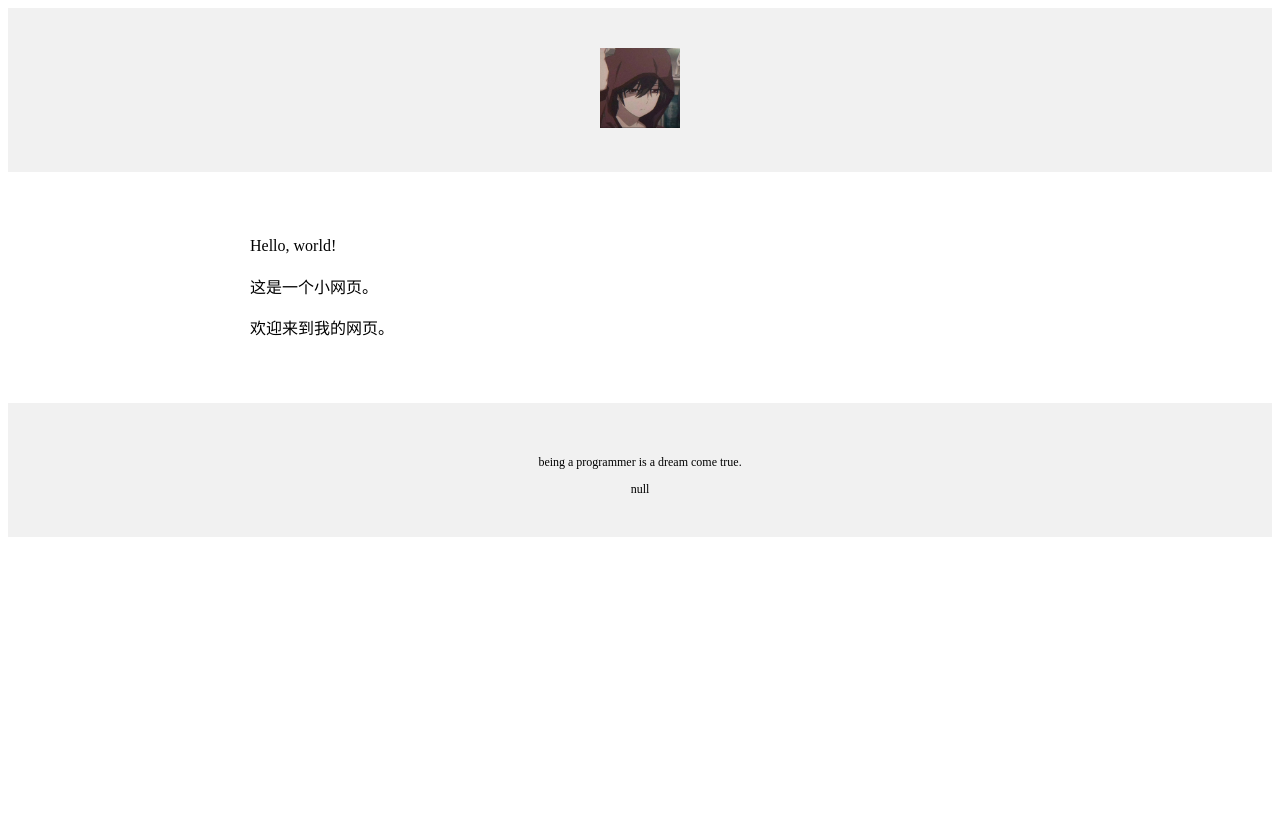
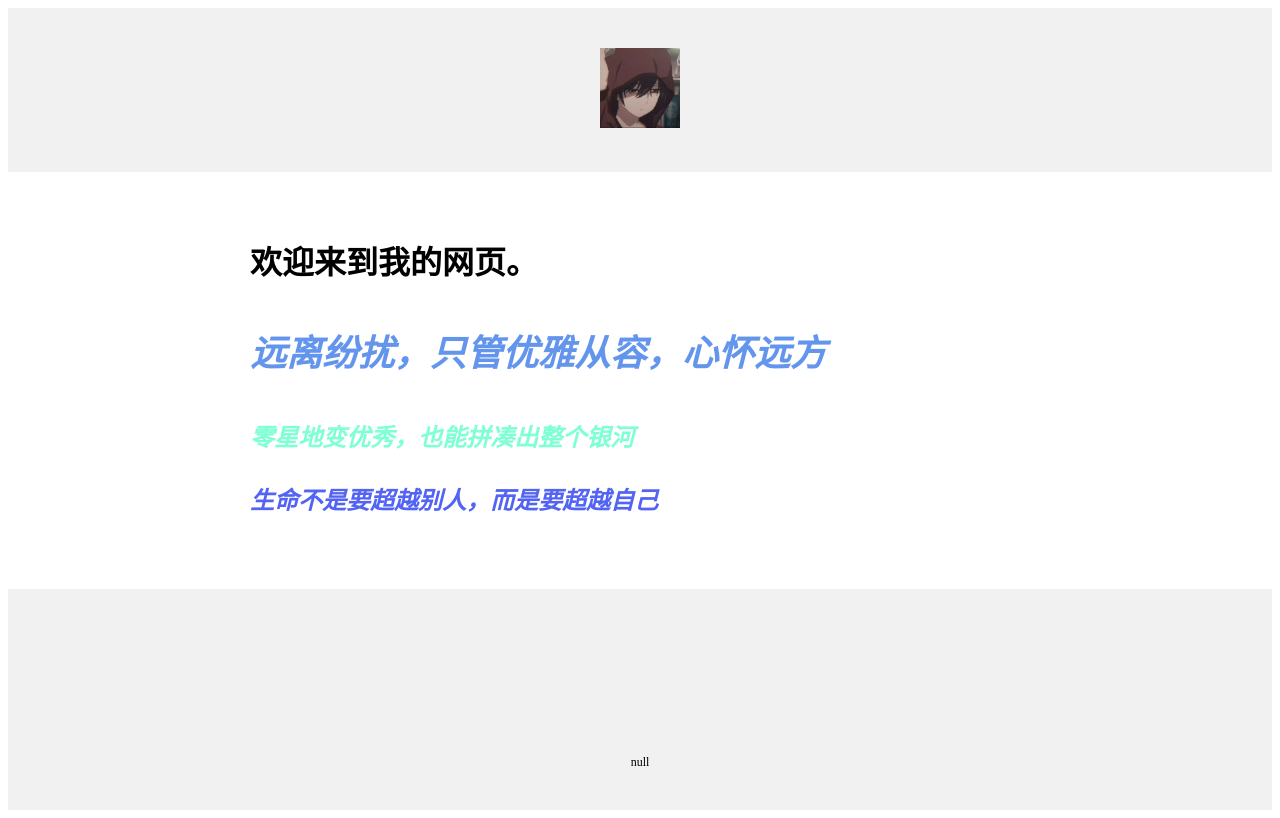
Before and after one commit to htllty/webset, a plain HTML site: page index.html in a window 1280 px wide. Drawn offline with Linux system fonts and the light colour scheme.

Commit message:
Update index.html

```diff
--- a/index.html
+++ b/index.html
@@ -4,7 +4,28 @@
     <meta charset='utf-8'>
     <meta http-equiv='X-UA-Compatible' content='IE=edge'>
     <title>Page Title</title>
-    <meta name='viewport' content='width=device-width, initial-scale=1'>
+    <meta name='index page' content='width=device-width, initial-scale=1'>
+    <style>
+        p{
+            margin: 10;
+            padding: 10;
+            color :#f1f1f1;
+
+            font-size: 24px;
+            font-style: italic;
+        }
+        #sin{
+            background-color: #f1f1f1;
+            text-align: center;
+            padding: 40px;
+        }
+        .sin{
+            background-color: #f1f1f1;
+            text-align: center;
+            padding: 40px;
+        }
+    </style>
+
 </head>
 <body>
     <div style="background-color: #f1f1f1;
@@ -18,17 +39,31 @@
     padding: 15px;
     line-height: 1.6;
 ">
-    <p>Hello, world!</p>
-    <p>这是一个小网页。</p>
-    <p>欢迎来到我的网页。</p>
+    <h1>欢迎来到我的网页。</h1>
+    <p style="color: cornflowerblue;
+    font-size: 36px;
+    font-style: italic;
+    "><b>远离纷扰，只管优雅从容，心怀远方</b></p>
+    <p style="color: aquamarine;
+    font-size: 24px;
+    font-style: italic;
+    "><b>零星地变优秀，也能拼凑出整个银河</b></p>
+    <p style="color: rgb(83, 99, 244);
+    font-size: 24px;
+    font-style: italic;
+    "><b>生命不是要超越别人，而是要超越自己</b></p>
+    </div>
+
     </div>
     <div style="background-color: #f1f1f1;
     text-align: center;
     padding: 40px;
     font-size: 12px;
 ">
-        <p>being a programmer is a dream come true.</p>
-        <a><EMAIL>null</EMAIL></a>
+    <p>Created by Sin</p>
+    <p>being a programmer is a dream come true.</p>
+    <a><EMAIL>null</EMAIL></a>
+
     </div>
 </body>
 </html>
```
